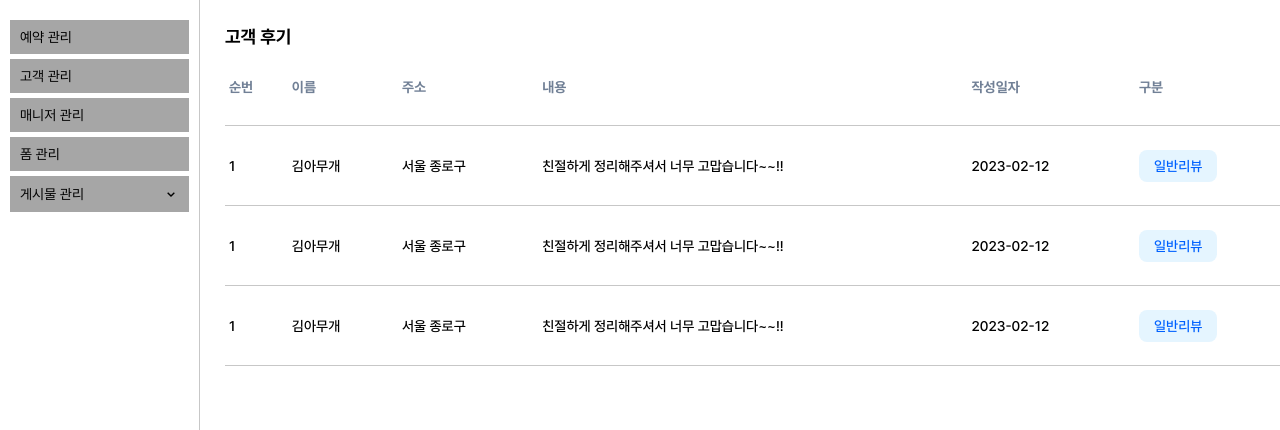
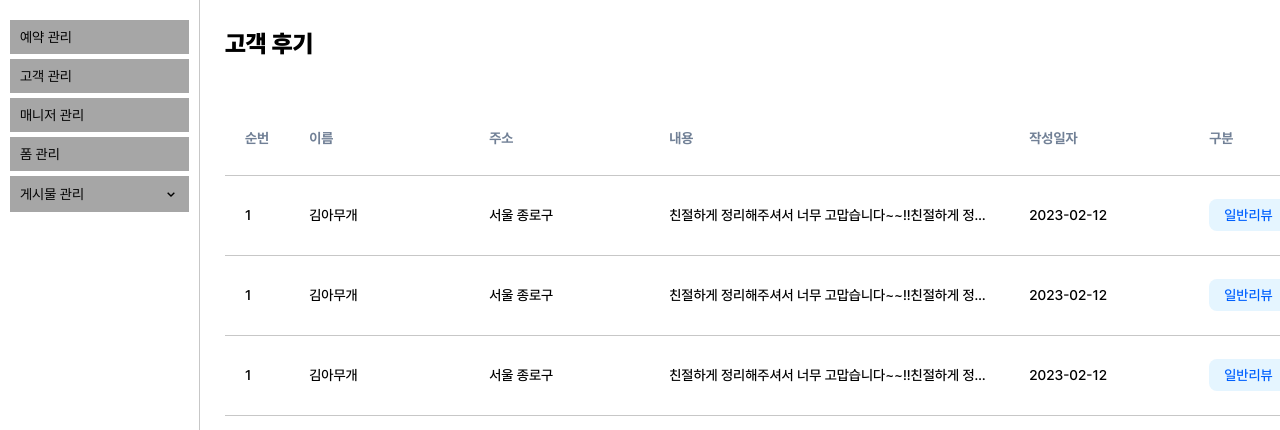
Before and after one commit to Nevacat/FE_DAMDA-admin, a Next.js app: page /review in a window 1280 px wide. Shown: the top 430 px of the page. Built offline with nearby package versions, Linux system fonts and the light colour scheme.

Commit message:
feat: 고객후기 테이블

```diff
--- a/package.json
+++ b/package.json
@@ -24,6 +24,7 @@
     "react-dom": "18.2.0",
     "react-hook-form": "^7.44.3",
     "react-icons": "^4.9.0",
+    "react-js-pagination": "^3.0.3",
     "react-toastify": "^9.1.3",
     "typescript": "5.1.3",
     "zustand": "^4.3.8"
--- a/src/components/review/ReviewLayout.tsx
+++ b/src/components/review/ReviewLayout.tsx
@@ -1,11 +1,15 @@
 import React from 'react';
 import * as S from '@/styles/pages/review.style';
 import ReviewTable from './ReviewTable';
+import Image from 'next/image';
 
 function ReviewLayout() {
   return (
     <S.ReviewPageContainer>
-      <S.PageTitle>고객 후기</S.PageTitle>
+      <S.Header>
+        <S.PageTitle>고객 후기</S.PageTitle>
+        <Image src="/icons/circle_plus.svg" alt="후기등록" width={24} height={24} />
+      </S.Header>
       <ReviewTable />
     </S.ReviewPageContainer>
   );
--- a/src/components/review/ReviewTable/ReviewItem/index.tsx
+++ b/src/components/review/ReviewTable/ReviewItem/index.tsx
@@ -1,4 +1,5 @@
 import React from 'react';
+import * as S from './style';
 import * as T from '@/styles/common/table.style';
 import { StateButton } from '@/styles/common/ServiceState';
 
@@ -8,7 +9,10 @@ const ReviewItem = () => {
       <T.Td>1</T.Td>
       <T.Td>김아무개</T.Td>
       <T.Td>서울 종로구</T.Td>
-      <T.Td>친절하게 정리해주셔서 너무 고맙습니다~~!!</T.Td>
+      <S.ReviewContent>
+        친절하게 정리해주셔서 너무 고맙습니다~~!!친절하게 정리해주셔서 너무 고맙습니다~~!!친절하게 정리해주셔서 너무
+        고맙습니다~~!!
+      </S.ReviewContent>
       <T.Td>2023-02-12</T.Td>
       <T.Td>
         <StateButton state={'blue'}>일반리뷰</StateButton>
--- /dev/null
+++ b/src/components/review/ReviewTable/ReviewItem/style.ts
@@ -0,0 +1,9 @@
+import styled from '@emotion/styled';
+import { Td } from '@/styles/common/table.style';
+
+export const ReviewContent = styled(Td)`
+  text-overflow: ellipsis;
+  overflow: hidden;
+  white-space: nowrap;
+  padding-left: 20px;
+`;
--- a/src/components/review/ReviewTable/index.tsx
+++ b/src/components/review/ReviewTable/index.tsx
@@ -6,6 +6,14 @@ function ReviewTable() {
   return (
     <T.TableContainer>
       <T.Table>
+        <colgroup>
+          <col width="5%" />
+          <col width="15%" />
+          <col width="15%" />
+          <col width="30%" />
+          <col width="15%" />
+          <col width="10%" />
+        </colgroup>
         <T.Thead>
           <T.Tr>
             <T.Th>순번</T.Th>
--- a/src/styles/common/ServiceState.ts
+++ b/src/styles/common/ServiceState.ts
@@ -10,6 +10,7 @@ export const StateButton = styled.div<{ state: ServiceState | Colors }>`
   width: max-content;
   height: 32px;
   border-radius: 8px;
+  cursor: default;
 
   ${({ state }) =>
     //주황색
--- a/src/styles/common/table.style.ts
+++ b/src/styles/common/table.style.ts
@@ -14,15 +14,16 @@ export const Tr = styled.tr`
 `;
 export const Th = styled.th`
   ${theme.font.bold_14}
-  padding: 2px 4px;
+  padding: 5px 20px;
+  height: 72px;
   color: #718096;
   font-size: 14px;
   text-align: left;
-  line-height: 72px;
+  vertical-align: middle;
   white-space: nowrap;
 `;
 export const Td = styled.td`
-  padding: 2px 4px;
+  padding: 5px 20px;
   max-width: 220px;
   height: 80px;
   font-weight: 500;
--- a/src/styles/pages/review.style.ts
+++ b/src/styles/pages/review.style.ts
@@ -3,6 +3,19 @@ import theme from '../theme';
 
 export const ReviewPageContainer = styled.div``;
 
+export const Header = styled.div`
+  display: flex;
+  max-width: 1200px;
+  justify-content: space-between;
+  align-items: center;
+  margin-bottom: 40px;
+
+  img {
+    margin: 0 40px;
+    cursor: pointer;
+  }
+`;
+
 export const PageTitle = styled.h2`
-  ${theme.font.bold_18_135}
+  ${theme.font.bold_24}
 `;
--- a/src/styles/pages/user.style.ts
+++ b/src/styles/pages/user.style.ts
@@ -4,5 +4,6 @@ import theme from '../theme';
 export const UserPageContainer = styled.div``;
 
 export const PageTitle = styled.h2`
-  ${theme.font.bold_18_135}
+  ${theme.font.bold_24}
+  margin-bottom: 40px;
 `;
```
Also changed, not shown: public/icons/circle_plus.svg (added), 1 other file (tests, documents, lock files or other folders).
